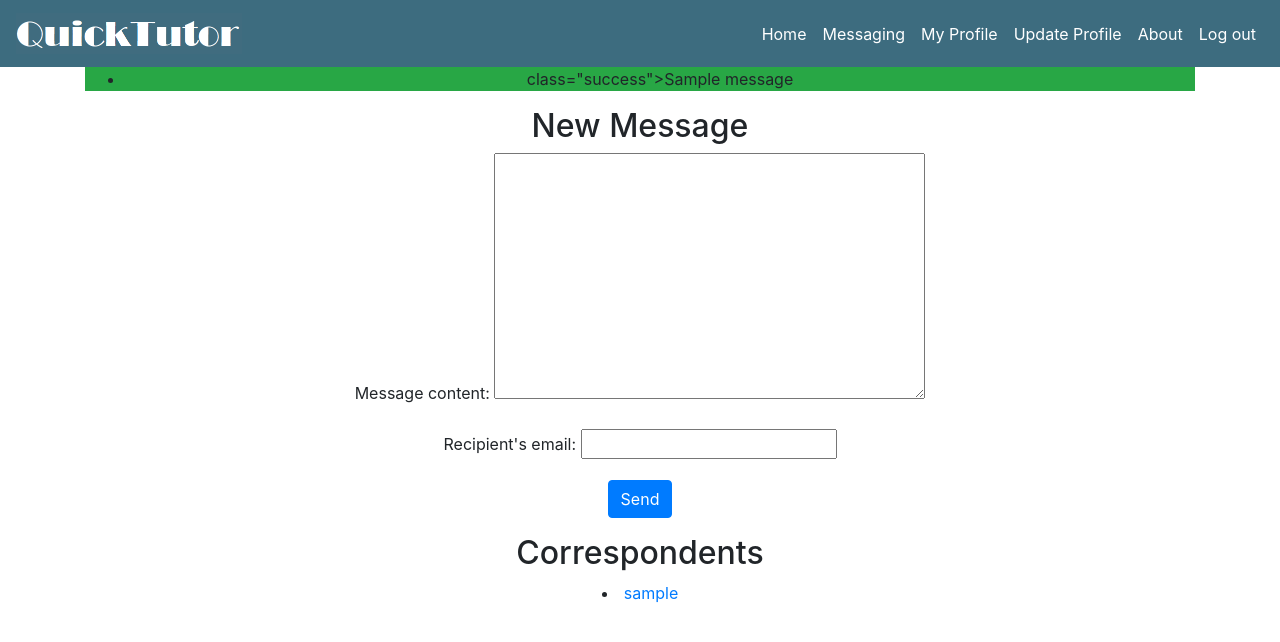
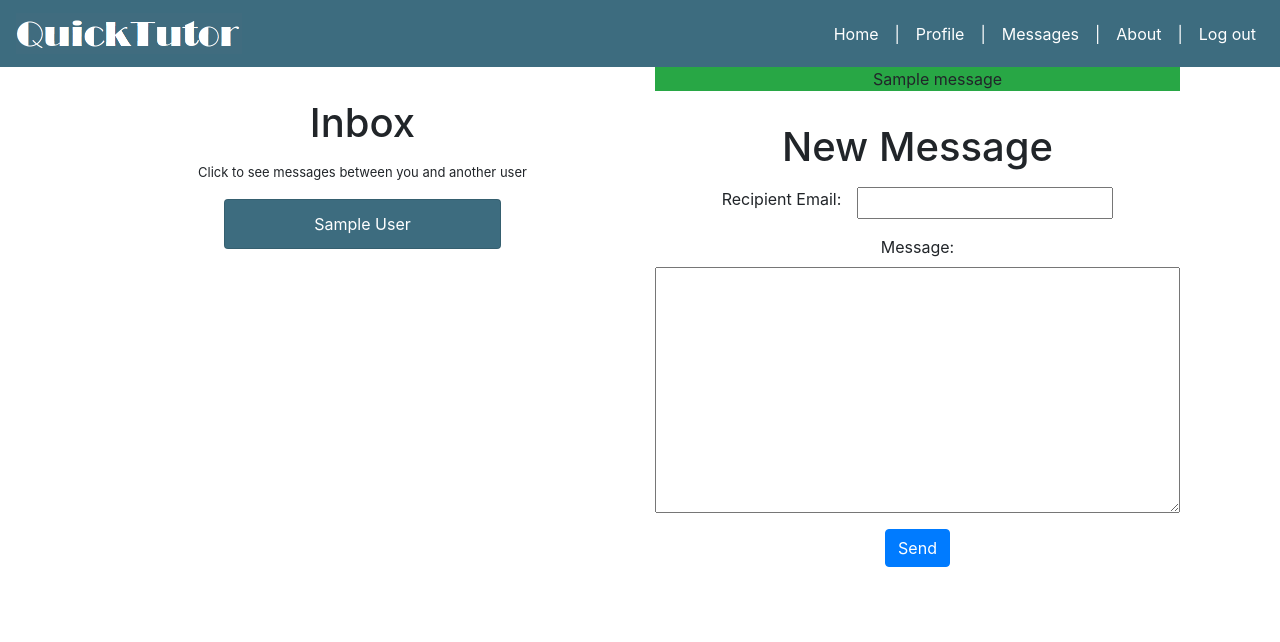
Before and after one commit to belengrimaldi/CS3240-QuickTutor, a Django app: page /send in a window 1280 px wide. Shown: the top 642 px of the page. Run offline with Django 3.2, Linux system fonts and the light colour scheme; a user stored in the database is signed in; tables that the repository leaves empty hold one stand-in row (values such as "Sample post"); one stand-in notice (Sample message) is shown; some libraries are stand-ins or nearby versions.

Commit message:
initial design changes

```diff
--- a/user/forms.py
+++ b/user/forms.py
@@ -14,10 +14,10 @@ class UserForm(forms.ModelForm):
 class ProfileUpdateForm(forms.ModelForm):
     class Meta:
         model = Profile
-        fields = ('bio', 'location', 'year', 'classes_taken', 'help_needed', 'image', 'activeTutor')
+        fields = ('bio', 'location', 'year', 'classes_taken', 'help_needed', 'image', 'active_tutor')
 
 class MessageForm(forms.ModelForm):
     recipient = forms.EmailField(label="Recipient's email", max_length=200)
     class Meta:
         model = Message
-        fields = ('msg_content', 'recipient')
+        fields = ('recipient', 'msg_content' )
--- a/user/models.py
+++ b/user/models.py
@@ -23,7 +23,7 @@ class Profile(models.Model):
     help_needed = models.TextField(max_length=300, blank=True)
     image = models.ImageField(default='default.jpg', upload_to='profile_pics')
 
-    activeTutor = models.BooleanField(default=False)
+    active_tutor = models.BooleanField(default=False)
 
     def __str__(self):
             return f'{self.user.username} Profile'
--- /dev/null
+++ b/user/static/user/send.css
@@ -0,0 +1,31 @@
+.recip {
+    margin-right: 1rem;
+}
+
+.title {
+    margin-top: 2rem;
+    margin-bottom: 1rem;
+}
+
+textarea {
+    width: inherit;
+}
+
+.message {
+    margin-bottom: 0rem;
+}
+
+.listItem {
+    background-color: #3D6C7F;
+    color: white;
+    margin-bottom: 1rem;
+    width: 50%;
+}
+
+.list-group-item:last-child {
+    margin-bottom: 1rem;
+}
+
+.list-group-item:hover {
+    color: white;
+}
--- a/user/templates/base.html
+++ b/user/templates/base.html
@@ -22,11 +22,14 @@
     </button>
     <div class="collapse navbar-collapse flex-row-reverse" id="navbarNavAltMarkup">
       <div class="navbar-nav">
-        <a class="nav-item nav-link" style="color:white" href="/">Home <span class="sr-only">(current)</span></a>
-          <a class="nav-item nav-link" style="color:white" href="/send">Messaging</a>
-        <a class="nav-item nav-link" style="color:white" href="/profile/viewprofile">My Profile</a>
-        <a class="nav-item nav-link" style="color:white" href="/profile/update">Update Profile</a>
+        <a class="nav-item nav-link" style="color:white" href="/">Home<span class="sr-only">(current)</span></a>
+        <a class="nav-item nav-link" style="color:white">|</a>
+        <a class="nav-item nav-link" style="color:white" href="/profile/viewprofile">Profile</a>
+        <a class="nav-item nav-link" style="color:white">|</a>
+        <a class="nav-item nav-link" style="color:white" href="/send">Messages</a>
+        <a class="nav-item nav-link" style="color:white">|</a>
         <a class="nav-item nav-link" style="color:white" href="/about">About</a>
+        <a class="nav-item nav-link" style="color:white">|</a>
         <a class="nav-item nav-link" style="color:white" href="/account/logout">Log out</a></li>
       </div>
     </div>
--- a/user/templates/send.html
+++ b/user/templates/send.html
@@ -1,21 +1,52 @@
 {% extends 'base.html' %}
 {% block content %}
+{% load static %}
+
+<link rel="stylesheet" href="https://stackpath.bootstrapcdn.com/bootstrap/4.3.1/css/bootstrap.min.css" integrity="sha384-ggOyR0iXCbMQv3Xipma34MD+dH/1fQ784/j6cY/iJTQUOhcWr7x9JvoRxT2MZw1T" crossorigin="anonymous">
+<link rel="stylesheet" type="text/css" href="{% static 'user/send.css' %}">
 
 <body>
+	<div class="container">
+		<div class="row justify-content-center">
+
+			<div class="col-md-6">
+				<div class="form-group">
+					<div class="text-center">
+						<h1 class="title" style="margin-bottom: 1rem;">Inbox</h1>
+						<p style="font-size: small;">Click to see messages between you and another user</p>
+						{% if pen_pals %}
+							{% for pal in pen_pals %}
+							<div class="list-group">
+								<div class="row justify-content-center">
+									<a href="{% url 'log' pal.username %}" class="list-group-item listItem" >{{pal.first_name}} {{pal.last_name}}</a>
+								</div>
+							</div>
+
+							<!-- <li  class="text-center"><a href="{% url 'log' pal.username %}">{{ pal.username }}</a></li> -->
+							{% endfor %}
+						{% else %}
+							<p>No messages yet</p>
+						{% endif %}
+					</div>
+				</div>
+
+			</div>
+
+			<div class="col-md-6">
 
 				{% if messages %}
 					{% for message in messages %}
 						{% if message.level == DEFAULT_MESSAGE_LEVELS.SUCCESS %}
 						<ul class="bg-success">
 							<div class="text-center">
-            		<li>{% if message.tags %} class="{{ message.tags }}"{% endif %}>{{ message }}</li>
+								<p {% if message.tags %} class="{{ message.tags }}" {% endif %}>{{ message }}</p>
 							</div>
 						</ul>
 						{% endif %}
 						{% if message.level == DEFAULT_MESSAGE_LEVELS.ERROR %}
 						<ul class="bg-warning">
 							<div class="text-center">
-            		<li>{% if message.tags %} class="{{ message.tags }}"{% endif %}>{{ message }}</li>
+								<p {% if message.tags %} class="{{ message.tags }}"{% endif %}>{{ message }}</p>
 							</div>
 						</ul>
 						{% endif %}
@@ -24,24 +55,37 @@
 
 				<div class="form-group">
 					<div class="text-center">
-			<h2>New Message</h2>
+						<h1 class="title">New Message</h1>
 						<form method="POST" class="message-form" novalidate>{% csrf_token %}
-				{{ form.as_p}}
+							<!-- {{ form.as_p}} -->
+							{{ form.non_field_errors }}
+							<div class="fieldWrapper form-group row justify-content-center">
+								{{ form.recipient.errors }}
+								<label class="recip" for="{{ form.recipient.id_for_label }}">Recipient Email:</label>
+								{{ form.recipient }}
+							</div>
+							<div class="fieldWrapper form-group row justify-content-center message">
+								{{ form.msg_content.errors }}
+								<label for="{{ form.msg_content.id_for_label }}">Message:</label>
+							</div>
+							<div class="fieldWrapper form-group row justify-content-center">
+								<div class="col-md-12">
+									{{ form.msg_content }}
+								</div>
+							</div>
 							<button type="submit" class="save btn btn-primary">Send</button>
 						</form>
 					</div>
 				</div>
-    <div class="form-group">
-		<div class="text-center">
-			<h2>Correspondents</h2>
-			{% if pen_pals %}
-				{% for pal in pen_pals %}
-					<li  class="text-center"><a href="{% url 'log' pal.username %}">{{ pal.username }}</a></li>
-				{% endfor %}
-			{% else %}
-				<p>No correspondents yet</p>
-			{% endif %}
+
+			</div>
+
 		</div>
 	</div>
 </body>
+
+<script src="https://code.jquery.com/jquery-3.2.1.slim.min.js" integrity="sha384-KJ3o2DKtIkvYIK3UENzmM7KCkRr/rE9/Qpg6aAZGJwFDMVNA/GpGFF93hXpG5KkN" crossorigin="anonymous"></script>
+<script src="https://cdnjs.cloudflare.com/ajax/libs/popper.js/1.12.9/umd/popper.min.js" integrity="sha384-ApNbgh9B+Y1QKtv3Rn7W3mgPxhU9K/ScQsAP7hUibX39j7fakFPskvXusvfa0b4Q" crossorigin="anonymous"></script>
+<script src="https://maxcdn.bootstrapcdn.com/bootstrap/4.0.0/js/bootstrap.min.js" integrity="sha384-JZR6Spejh4U02d8jOt6vLEHfe/JQGiRRSQQxSfFWpi1MquVdAyjUar5+76PVCmYl" crossorigin="anonymous"></script>
+
 {% endblock %}
--- a/user/views.py
+++ b/user/views.py
@@ -14,7 +14,7 @@ from django.contrib import messages
 
 @login_required
 def Home(request):
-    available_tutors = Profile.objects.filter(activeTutor=True)
+    available_tutors = Profile.objects.filter(active_tutor=True)
     template = loader.get_template('home.html')
     context = {
         'available_tutors': available_tutors,
@@ -54,10 +54,14 @@ def Messaging(request):
     for msg in sent:
         if msg.receiver not in pen_pals:
             pen_pals.append(msg.receiver)
+
+
     context = {
         'form': form,
         'pen_pals': pen_pals,
     }
+
+
     return render(request, 'send.html', context)
 
 def CorLog(request, pal_username):
@@ -70,7 +74,12 @@ def CorLog(request, pal_username):
     for i in sent:
         coris.append(i)
     coris.sort(key=(lambda x: x.created_at))
-    return render(request, 'log.html', {'coris': coris})
+
+    context = {
+        'coris': coris,
+        'pal' : pen_pal
+    }
+    return render(request, 'log.html', context)
 """
 def vote(request, question_id):
     question = get_object_or_404(Question, pk=question_id)
```
Also changed, not shown: user/static/user/log.css (added, +50 -0 lines), user/static/user/tut.css (+8 -0 lines), user/templates/log.html (+35 -3 lines), user/templates/profile.html (+12 -9 lines), user/migrations/0001_initial.py, user/migrations/0002_auto_20200217_2038.py (deleted), user/migrations/0003_profile_help_needed.py (deleted), user/migrations/0004_auto_20200304_0930.py (deleted), user/migrations/0005_message.py (deleted), user/migrations/0006_auto_20200317_1523.py (deleted), user/migrations/0007_auto_20200317_1524.py (deleted). Lines whose indentation alone changed are shown as unchanged.
